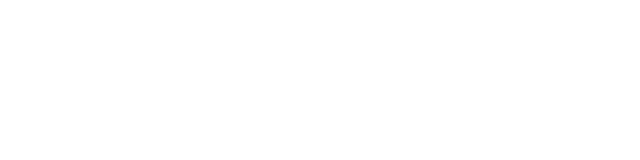
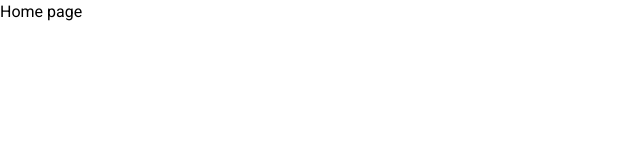
Before and after one commit to rolwane/todolist-full-stack, a React (Create React App) app in the folder frontend/: page /home in a window 1280 px wide. Before the commit this address had no page. Shown: the top 160 px of the page, without its empty margins (0-640 px from the left). Built offline with nearby package versions, Linux system fonts and the light colour scheme.

Commit message:
feat: created /home route

```diff
--- a/frontend/src/App.jsx
+++ b/frontend/src/App.jsx
@@ -4,12 +4,14 @@ import { Routes, Route } from 'react-router-dom';
 // imported components
 import Login from './pages/Login/Login';
 import Register from './pages/Register/Register';
+import Home from './pages/Home/Home';
 
 function App() {
   return (
     <Routes>
       <Route path="/" element={<Login />} />
       <Route path="/register" element={<Register />} />
+      <Route path="/home" element={<Home />} />
     </Routes>
   );
 }
--- /dev/null
+++ b/frontend/src/pages/Home/Home.jsx
@@ -0,0 +1,7 @@
+import React from 'react';
+
+function Home() {
+  return <h1>Home page</h1>;
+}
+
+export default Home;
--- a/frontend/src/pages/Login/Login.jsx
+++ b/frontend/src/pages/Login/Login.jsx
@@ -1,5 +1,5 @@
 import React, { useState } from 'react';
-import { Link } from 'react-router-dom';
+import { Link, useNavigate } from 'react-router-dom';
 import axios from 'axios';
 
 // imported icons
@@ -13,6 +13,7 @@ function Login() {
   const [password, setPassword] = useState('');
   const [loading, setLoading] = useState(false);
   const [errorMessage, setErrorMessage] = useState('');
+  const navigate = useNavigate();
 
   const handleSubmit = async (event) => {
     event.preventDefault();
@@ -25,9 +26,9 @@ function Login() {
 
       setLoading(false);
       setErrorMessage('');
+      navigate('/home');
     } catch ({ request }) {
       const { error } = JSON.parse(request.response);
-
       setErrorMessage(error);
       setLoading(false);
     }
```
